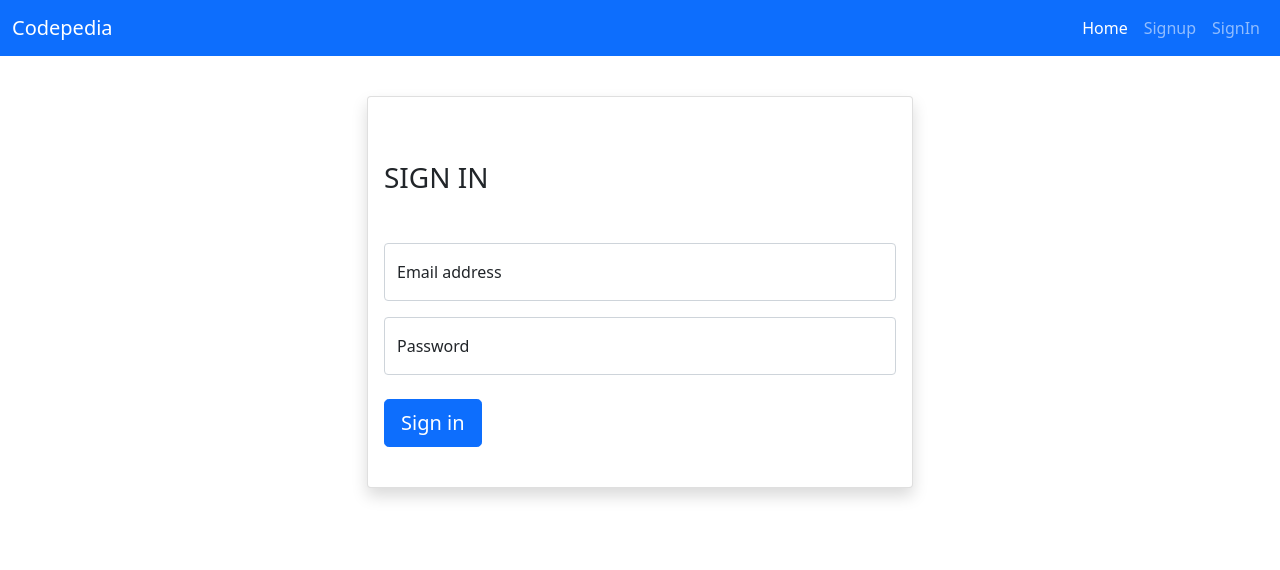
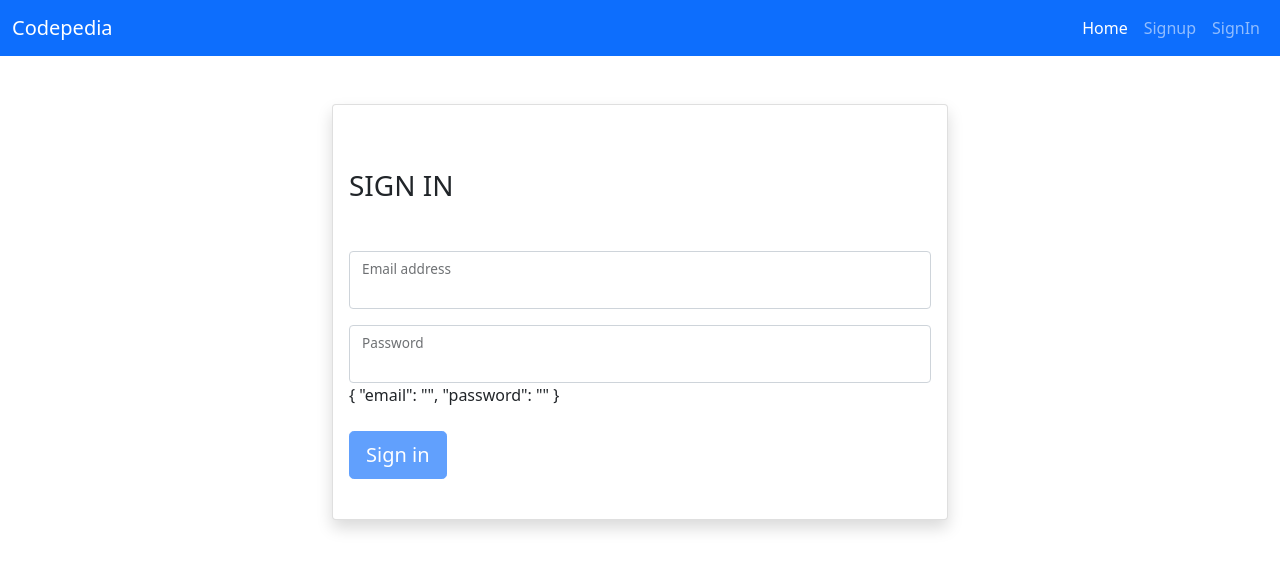
Before and after one commit to gaiyadev/ng-todo-app, an Angular app: page /signin in a window 1280 px wide. Shown: the top 570 px of the page. Built offline with nearby package versions, Linux system fonts and the light colour scheme.

Commit message:
validation using template driven form

```diff
--- a/package.json
+++ b/package.json
@@ -19,6 +19,7 @@
     "@angular/platform-browser-dynamic": "~12.0.1",
     "@angular/router": "~12.0.1",
     "bootstrap": "^5.1.0",
+    "jquery": "^3.6.0",
     "rxjs": "~6.6.0",
     "tslib": "^2.1.0",
     "zone.js": "~0.11.4"
--- a/src/app/app.component.html
+++ b/src/app/app.component.html
@@ -1,13 +1,4 @@
-<html>
-    <head>
-        <title> Blog Ap |   </title>
-        <meta charset="utf-8" >
-    </head>
-    <body>
-        <app-navbar></app-navbar>
-        <div class="container mt-5">
-            <router-outlet></router-outlet>
-        </div>
-
-  </body>
-</html>
+<app-navbar></app-navbar>
+<div class="container-fluid">
+    <router-outlet></router-outlet>
+</div>
--- a/src/app/app.module.ts
+++ b/src/app/app.module.ts
@@ -8,6 +8,7 @@ import { SigninComponent } from './signin/signin.component';
 import { PageNotFoundComponent } from './page-not-found/page-not-found.component';
 import { NavbarComponent } from './navbar/navbar.component';
 import { HomeComponent } from './home/home.component';
+import { FormsModule } from '@angular/forms';
 
 @NgModule({
   declarations: [
@@ -21,8 +22,10 @@ import { HomeComponent } from './home/home.component';
   imports: [
     BrowserModule,
     AppRoutingModule,
+    FormsModule
   ],
   providers: [],
   bootstrap: [AppComponent]
 })
-export class AppModule { }
+export class AppModule {
+}
--- a/src/app/home/home.component.html
+++ b/src/app/home/home.component.html
@@ -1 +1,8 @@
-<p>home works!</p>
+<div class="row mt-3">
+    <div class="col-md-8">
+        <h3> {{title}} </h3>
+    </div>
+    <div class="col-md-4">
+        <h3> {{subTitle}} </h3>
+    </div>
+</div>
--- a/src/app/home/home.component.ts
+++ b/src/app/home/home.component.ts
@@ -11,5 +11,6 @@ export class HomeComponent implements OnInit {
 
   ngOnInit(): void {
   }
-  title = "Home Page"
+  title = "All blog posts"
+  subTitle = "Latest news"
 }
--- a/src/app/navbar/navbar.component.html
+++ b/src/app/navbar/navbar.component.html
@@ -1,4 +1,4 @@
-<nav class="navbar  fixed-top navbar navbar-expand-lg navbar-dark bg-primary">
+<nav class="navbar ixed-top navbar navbar-expand-lg navbar-dark bg-primary">
     <div class="container-fluid">
         <a class="navbar-brand" routerLink="/">Codepedia</a>
         <button class="navbar-toggler" type="button" data-bs-toggle="collapse" data-bs-target="#navbarNav"
--- a/src/app/signin/signin.component.html
+++ b/src/app/signin/signin.component.html
@@ -3,16 +3,39 @@
     <div class="col-md-6">
         <div class="card shadow p-3 my-5  rounded" >
         <h3 class="my-5"> {{ title | uppercase}} </h3>
-        <form>
+        <form #form="ngForm" (ngSubmit)="onSubmit(form)" >
             <div class="form-floating mb-3">
-                <input type="email" class="form-control" id="email" placeholder="name@example.com">
-                <label for="email">Email address</label>
+                <input ngModel required #email="ngModel" name="email"  type="email"
+                id="email"
+                class="form-control"
+                >
+                 <label for="email">Email address</label>
             </div>
+
+            <div *ngIf="email.invalid && (email.dirty || email.touched)">
+
+                <div *ngIf="email.errors?.required">
+                    <p class="text-danger">Email address is required.</p>
+                </div>
+            </div>
+
             <div class="form-floating">
-                <input type="password" class="form-control" id="password" placeholder="Password">
+                <input type="password" minlength="4" #password='ngModel' required ngModel name="password" class="form-control" id="password" >
                 <label for="password">Password</label>
+
             </div>
-            <button type="submit" class="btn btn-primary btn-lg my-4">Sign in</button>
+
+            <div *ngIf="password.invalid && (password.dirty || password.touched)">
+
+                <div *ngIf="password.errors?.required">
+                    <p class="text-danger">Password is required.</p>
+                </div>
+                <div *ngIf="password.errors?.minlength">
+                    <p class="text-danger">password must be at least {{ password.errors?.minlength.requiredLength}} characters long.</p>
+                </div>
+            </div>
+            {{form.value | json }} <br>
+            <button type="submit" [disabled]="!form.valid" class="btn btn-primary btn-lg my-4">Sign in</button>
         </form>
       </div>
 
--- a/src/app/signin/signin.component.ts
+++ b/src/app/signin/signin.component.ts
@@ -1,4 +1,5 @@
 import { Component, OnInit } from '@angular/core';
+import { empty } from 'rxjs';
 
 @Component({
   selector: 'app-signin',
@@ -10,6 +11,15 @@ export class SigninComponent implements OnInit {
   constructor() { }
 
   ngOnInit(): void {
+    console.log('loading...')
   }
-title= "Sign in"
+  title = "Sign in"
+  onSubmit(formData: any) {
+    const { email, password } = formData.value;
+    const data = {
+      email,
+      password
+    }
+    console.log(JSON.stringify(data))
+  }
 }
--- a/src/app/signup/signup.component.html
+++ b/src/app/signup/signup.component.html
@@ -3,22 +3,51 @@
     <div class="col-md-6">
     <div class="card shadow p-3 my-5  rounded">
         <h3 class="my-5"> {{ title | uppercase}} </h3>
-        <form>
+        <form #form="ngForm" (ngSubmit)="onSubmit(form)">
             <div class="form-floating mb-3">
-                <input type="text" class="form-control" id="username" >
+                <input type="text" minlength="3" required ngModel name="username" #username="ngModel" class="form-control" id="username" >
                 <label for="username">username</label>
             </div>
+            <!--  -->
+            <div *ngIf="username.invalid && (username.dirty || username.touched)">
+                <div *ngIf="username.errors?.required">
+                    <p class="text-danger">Username is required.</p>
+                </div>
+                <div *ngIf="username.errors?.minlength">
+                    <p class="text-danger">Username must be at least {{ username.errors?.minlength.requiredLength}} characters long.
+                    </p>
+                </div>
+            </div>
+            <!-- / -->
 
             <div class="form-floating mb-3">
-                <input type="email" class="form-control" id="email">
+                <input ngModel #email='ngModel' required name="email" type="email" class="form-control" id="email">
                 <label for="email">Email address</label>
             </div>
+            <!--  -->
+            <div *ngIf="email.invalid && (email.dirty || email.touched)">
 
+                <div *ngIf="email.errors?.required">
+                    <p class="text-danger">Email address is required.</p>
+                </div>
+            </div>
+            <!-- / -->
             <div class="form-floating">
-                <input type="password" class="form-control" id="password" placeholder="Password">
+                <input type="password" #password="ngModel" name="password" ngModel class="form-control" id="password" placeholder="Password">
                 <label for="password">Password</label>
             </div>
-            <button type="submit" class="btn btn-primary btn-lg my-4">Sign up</button>
+            <div *ngIf="password.invalid && (password.dirty || password.touched)">
+
+                <div *ngIf="password.errors?.required">
+                    <p class="text-danger">Password is required.</p>
+                </div>
+                <div *ngIf="password.errors?.minlength">
+                    <p class="text-danger">password must be at least {{ password.errors?.minlength.requiredLength}} characters long.
+                    </p>
+                </div>
+            </div>
+            {{form.value | json }} <br>
+            <button type="submit" [disabled]="!form.valid" class="btn btn-primary btn-lg my-4">Sign up</button>
         </form>
      </div>
     </div>
--- a/src/app/signup/signup.component.ts
+++ b/src/app/signup/signup.component.ts
@@ -12,4 +12,5 @@ export class SignupComponent implements OnInit {
   ngOnInit(): void {
   }
   title = 'Sign up'
+  onSubmit(form: any) { console.log(form) }
 }
--- a/src/index.html
+++ b/src/index.html
@@ -6,6 +6,7 @@
   <base href="/">
   <meta name="viewport" content="width=device-width, initial-scale=1">
   <link rel="icon" type="image/x-icon" href="favicon.ico">
+  <script src="https://ajax.googleapis.com/ajax/libs/jquery/3.5.1/jquery.min.js"></script>
 </head>
 <body>
   <app-root></app-root>
--- a/src/styles.css
+++ b/src/styles.css
@@ -1,2 +1,6 @@
 /* You can add global styles to this file, and also import other style files */
-@import "~bootstrap/dist/css/bootstrap.css"
+@import "~bootstrap/dist/css/bootstrap.css";
+
+.form-control.ng-invalid.ng-touched {
+  border: 2px solid red;
+}
```
Also changed, not shown: 1 other file (tests, documents, lock files or other folders).
